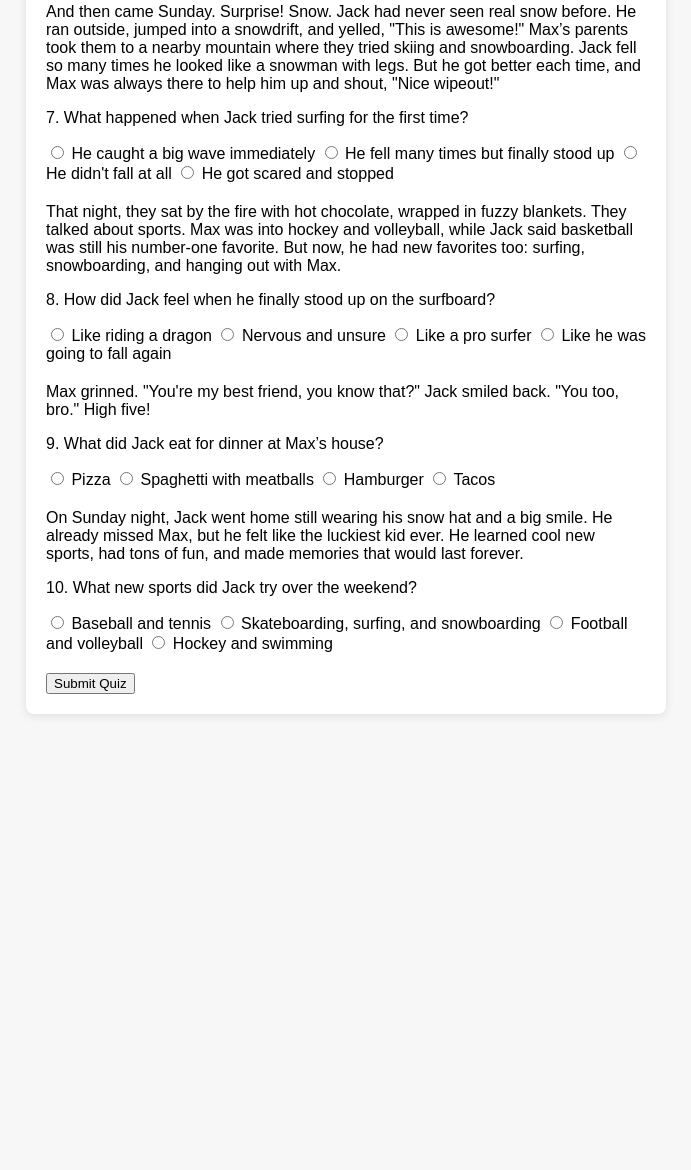
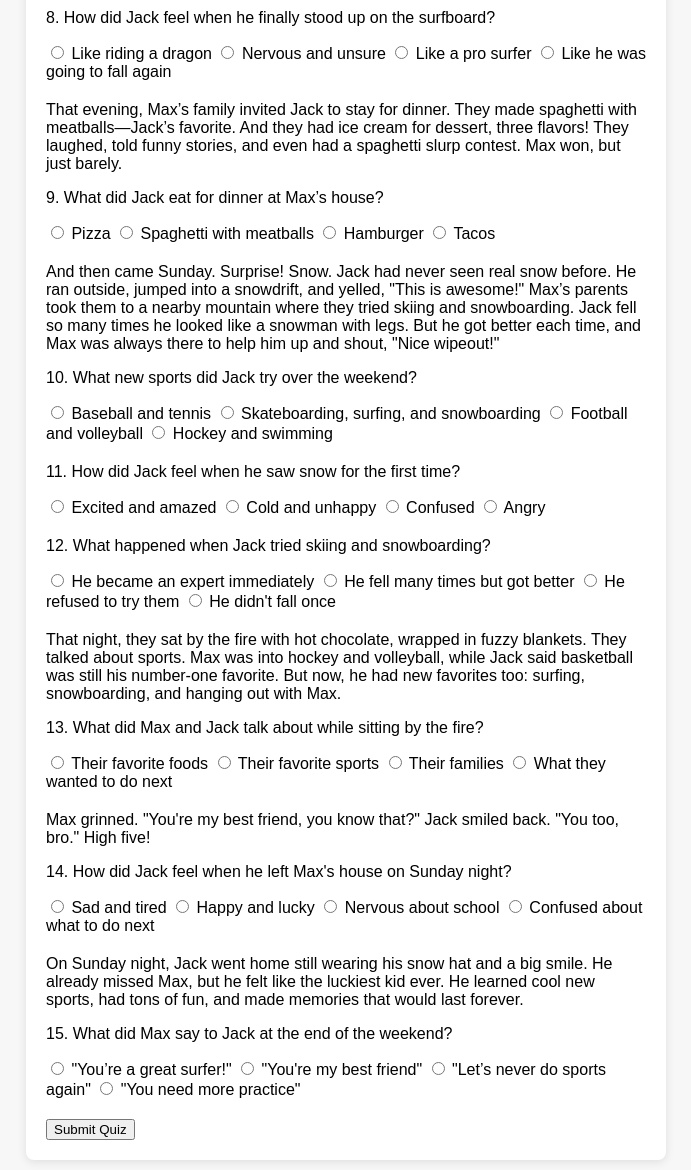
Before and after one commit to TeacherDavidCherry/IEP-Room-32, a plain HTML site: page Unit 4 Andrews 2.html in a window 1280 px wide. Shown: the part 1155-2325 px from the top of the page, without its empty margins (294-985 px from the left). Before the commit the page ends 1879 px from the top, so only its background shows below. Drawn offline with Linux system fonts and the light colour scheme.

Commit message:
Update Unit 4 Andrews 2.html

```diff
--- a/Unit 4 Andrews 2.html
+++ b/Unit 4 Andrews 2.html
@@ -72,7 +72,6 @@
         </div>
 
         <div class="story-text">
-            <p>Saturday morning, Jack woke up feeling like something exciting was waiting—and he was right. His cousin Max called and said, "Dude, want to go skateboarding?" Jack had never tried it before. "Okay… okay," he said, already nervous.</p>
             <p>3. What happened when Tom tried a fancy spin shot?</p>
             <label><input type="radio" name="q3" value="a"> He made the shot</label>
             <label><input type="radio" name="q3" value="b"> He missed twice and nearly dropped the ball</label>
@@ -81,7 +80,7 @@
         </div>
 
         <div class="story-text">
-            <p>At the skatepark, Jack stood up on the board like it was a wild animal. "Relax!" Max grinned. "Just ride it like a wave." Jack had no idea what that meant. He wobbled forward and nearly fell. But then Max cheered, "You got this!" That gave Jack superpowers or something, because suddenly he was zooming around like a turtle on wheels. Not fast, but moving!</p>
+            <p>Saturday morning, Jack woke up feeling like something exciting was waiting—and he was right. His cousin Max called and said, "Dude, want to go skateboarding?" Jack had never tried it before. "Okay… okay," he said, already nervous.</p>
             <p>4. What was Jack’s reaction when Max called him to go skateboarding?</p>
             <label><input type="radio" name="q4" value="a"> He was excited</label>
             <label><input type="radio" name="q4" value="b"> He was nervous</label>
@@ -90,7 +89,7 @@
         </div>
 
         <div class="story-text">
-            <p>By afternoon, things got even better. They hit the beach! Max brought his surfboard, and Jack’s eyes got big. "Surfing? For real?" Max gave a 5-minute surfing lesson that mostly went, "Just don’t fall." Spoiler alert: Jack fell. A lot. But he kept going, and then, bam! He stood up on a wave. It was tiny, but to Jack, it felt like riding a dragon. He threw his hands up and yelled, "I’m flying!" before falling again, face-first into the water. Still worth it.</p>
+            <p>At the skatepark, Jack stood up on the board like it was a wild animal. "Relax!" Max grinned. "Just ride it like a wave." Jack had no idea what that meant. He wobbled forward and nearly fell. But then Max cheered, "You got this!" That gave Jack superpowers or something, because suddenly he was zooming around like a turtle on wheels. Not fast, but moving!</p>
             <p>5. How did Jack feel when he first tried skateboarding?</p>
             <label><input type="radio" name="q5" value="a"> Confident</label>
             <label><input type="radio" name="q5" value="b"> Nervous and wobbly</label>
@@ -99,7 +98,6 @@
         </div>
 
         <div class="story-text">
-            <p>That evening, Max’s family invited Jack to stay for dinner. They made spaghetti with meatballs—Jack’s favorite. And they had ice cream for dessert, three flavors! They laughed, told funny stories, and even had a spaghetti slurp contest. Max won, but just barely.</p>
             <p>6. What advice did Max give Jack while skateboarding?</p>
             <label><input type="radio" name="q6" value="a"> "Relax and ride it like a wave"</label>
             <label><input type="radio" name="q6" value="b"> "Try to go really fast"</label>
@@ -108,7 +106,7 @@
         </div>
 
         <div class="story-text">
-            <p>And then came Sunday. Surprise! Snow. Jack had never seen real snow before. He ran outside, jumped into a snowdrift, and yelled, "This is awesome!" Max’s parents took them to a nearby mountain where they tried skiing and snowboarding. Jack fell so many times he looked like a snowman with legs. But he got better each time, and Max was always there to help him up and shout, "Nice wipeout!"</p>
+            <p>By afternoon, things got even better. They hit the beach! Max brought his surfboard, and Jack’s eyes got big. "Surfing? For real?" Max gave a 5-minute surfing lesson that mostly went, "Just don’t fall." Spoiler alert: Jack fell. A lot. But he kept going, and then, bam! He stood up on a wave. It was tiny, but to Jack, it felt like riding a dragon. He threw his hands up and yelled, "I’m flying!" before falling again, face-first into the water. Still worth it.</p>
             <p>7. What happened when Jack tried surfing for the first time?</p>
             <label><input type="radio" name="q7" value="a"> He caught a big wave immediately</label>
             <label><input type="radio" name="q7" value="b"> He fell many times but finally stood up</label>
@@ -117,7 +115,6 @@
         </div>
 
         <div class="story-text">
-            <p>That night, they sat by the fire with hot chocolate, wrapped in fuzzy blankets. They talked about sports. Max was into hockey and volleyball, while Jack said basketball was still his number-one favorite. But now, he had new favorites too: surfing, snowboarding, and hanging out with Max.</p>
             <p>8. How did Jack feel when he finally stood up on the surfboard?</p>
             <label><input type="radio" name="q8" value="a"> Like riding a dragon</label>
             <label><input type="radio" name="q8" value="b"> Nervous and unsure</label>
@@ -126,7 +123,7 @@
         </div>
 
         <div class="story-text">
-            <p>Max grinned. "You're my best friend, you know that?" Jack smiled back. "You too, bro." High five!</p>
+            <p>That evening, Max’s family invited Jack to stay for dinner. They made spaghetti with meatballs—Jack’s favorite. And they had ice cream for dessert, three flavors! They laughed, told funny stories, and even had a spaghetti slurp contest. Max won, but just barely.</p>
             <p>9. What did Jack eat for dinner at Max’s house?</p>
             <label><input type="radio" name="q9" value="a"> Pizza</label>
             <label><input type="radio" name="q9" value="b"> Spaghetti with meatballs</label>
@@ -135,12 +132,55 @@
         </div>
 
         <div class="story-text">
-            <p>On Sunday night, Jack went home still wearing his snow hat and a big smile. He already missed Max, but he felt like the luckiest kid ever. He learned cool new sports, had tons of fun, and made memories that would last forever.</p>
+            <p>And then came Sunday. Surprise! Snow. Jack had never seen real snow before. He ran outside, jumped into a snowdrift, and yelled, "This is awesome!" Max’s parents took them to a nearby mountain where they tried skiing and snowboarding. Jack fell so many times he looked like a snowman with legs. But he got better each time, and Max was always there to help him up and shout, "Nice wipeout!"</p>
             <p>10. What new sports did Jack try over the weekend?</p>
             <label><input type="radio" name="q10" value="a"> Baseball and tennis</label>
             <label><input type="radio" name="q10" value="b"> Skateboarding, surfing, and snowboarding</label>
             <label><input type="radio" name="q10" value="c"> Football and volleyball</label>
             <label><input type="radio" name="q10" value="d"> Hockey and swimming</label>
+        </div>
+
+        <div class="story-text">
+            <p>11. How did Jack feel when he saw snow for the first time?</p>
+            <label><input type="radio" name="q11" value="a"> Excited and amazed</label>
+            <label><input type="radio" name="q11" value="b"> Cold and unhappy</label>
+            <label><input type="radio" name="q11" value="c"> Confused</label>
+            <label><input type="radio" name="q11" value="d"> Angry</label>
+        </div>
+
+        <div class="story-text">
+            <p>12. What happened when Jack tried skiing and snowboarding?</p>
+            <label><input type="radio" name="q12" value="a"> He became an expert immediately</label>
+            <label><input type="radio" name="q12" value="b"> He fell many times but got better</label>
+            <label><input type="radio" name="q12" value="c"> He refused to try them</label>
+            <label><input type="radio" name="q12" value="d"> He didn't fall once</label>
+        </div>
+
+        <div class="story-text">
+            <p>That night, they sat by the fire with hot chocolate, wrapped in fuzzy blankets. They talked about sports. Max was into hockey and volleyball, while Jack said basketball was still his number-one favorite. But now, he had new favorites too: surfing, snowboarding, and hanging out with Max.</p>
+            <p>13. What did Max and Jack talk about while sitting by the fire?</p>
+            <label><input type="radio" name="q13" value="a"> Their favorite foods</label>
+            <label><input type="radio" name="q13" value="b"> Their favorite sports</label>
+            <label><input type="radio" name="q13" value="c"> Their families</label>
+            <label><input type="radio" name="q13" value="d"> What they wanted to do next</label>
+        </div>
+
+        <div class="story-text">
+            <p>Max grinned. "You're my best friend, you know that?" Jack smiled back. "You too, bro." High five!</p>
+            <p>14. How did Jack feel when he left Max's house on Sunday night?</p>
+            <label><input type="radio" name="q14" value="a"> Sad and tired</label>
+            <label><input type="radio" name="q14" value="b"> Happy and lucky</label>
+            <label><input type="radio" name="q14" value="c"> Nervous about school</label>
+            <label><input type="radio" name="q14" value="d"> Confused about what to do next</label>
+        </div>
+
+        <div class="story-text">
+            <p>On Sunday night, Jack went home still wearing his snow hat and a big smile. He already missed Max, but he felt like the luckiest kid ever. He learned cool new sports, had tons of fun, and made memories that would last forever.</p>
+            <p>15. What did Max say to Jack at the end of the weekend?</p>
+            <label><input type="radio" name="q15" value="a"> "You’re a great surfer!"</label>
+            <label><input type="radio" name="q15" value="b"> "You're my best friend"</label>
+            <label><input type="radio" name="q15" value="c"> "Let’s never do sports again"</label>
+            <label><input type="radio" name="q15" value="d"> "You need more practice"</label>
         </div>
 
         <div class="submit-section">
@@ -149,7 +189,7 @@
     </form>
 
     <div class="result" id="result" style="display:none;">
-        <p>Your score: <span id="score"></span>/10</p>
+        <p>Your score: <span id="score"></span>/15</p>
     </div>
 </div>
 
@@ -160,11 +200,12 @@
         let score = 0;
         const answers = {
             q1: 'b', q2: 'b', q3: 'b', q4: 'b', q5: 'b',
-            q6: 'a', q7: 'b', q8: 'a', q9: 'b', q10: 'b'
+            q6: 'a', q7: 'b', q8: 'a', q9: 'b', q10: 'b',
+            q11: 'a', q12: 'b', q13: 'b', q14: 'b', q15: 'b'
         };
 
         // Check answers
-        for (let i = 1; i <= 10; i++) {
+        for (let i = 1; i <= 15; i++) {
             const selected = document.querySelector(`input[name="q${i}"]:checked`);
             if (selected && selected.value === answers[`q${i}`]) {
                 score++;
```
